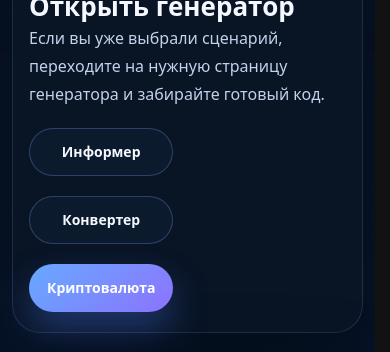
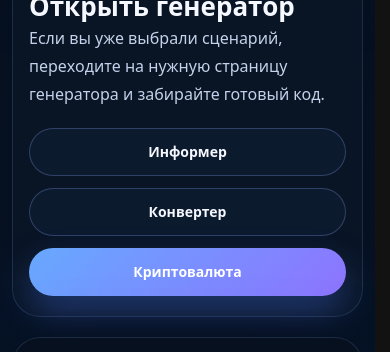
Before and after one commit to Guaho121601/rubleapi, a website: page src/public/docs.html in a window 390 px wide. Shown: the part 6130-6482 px from the top of the page. Drawn offline with Linux system fonts and the light colour scheme.

Commit message:
fix buttons

```diff
--- a/src/public/docs.html
+++ b/src/public/docs.html
@@ -356,6 +356,17 @@
         justify-content: space-between;
         align-items: center;
         gap: 20px;
+        min-width: 0;
+      }
+
+      .cta-actions {
+        display: flex;
+        flex-wrap: wrap;
+        justify-content: flex-start;
+        align-items: center;
+        gap: 12px;
+        min-width: 0;
+        max-width: 100%;
       }
 
       .button {
@@ -363,11 +374,15 @@
         align-items: center;
         justify-content: center;
         min-height: 48px;
+        min-width: 0;
+        max-width: 100%;
         padding: 12px 18px;
         border-radius: 999px;
         text-decoration: none;
         font-size: 14px;
         font-weight: 700;
+        box-sizing: border-box;
+        white-space: nowrap;
       }
 
       .button-primary {
@@ -483,6 +498,10 @@
         .footer-grid {
           grid-template-columns: 1fr;
         }
+
+        .cta-actions {
+          width: 100%;
+        }
       }
 
       @media (max-width: 860px) {
@@ -519,6 +538,10 @@
 
         .nav-link {
           padding: 14px 16px;
+        }
+
+        .cta-actions .button {
+          justify-content: center;
         }
       }
     </style>
@@ -734,7 +757,7 @@
                 готовый код.
               </p>
             </div>
-            <div class="cta-row">
+            <div class="cta-actions">
               <a class="button button-secondary" href="/widget">Информер</a>
               <a class="button button-secondary" href="/converter">Конвертер</a>
               <a class="button button-primary" href="/crypto">Криптовалюта</a>
```
Also changed, not shown: src/public/index.html (+14 -0 lines), src/public/widget-generator.html (+4 -0 lines).
